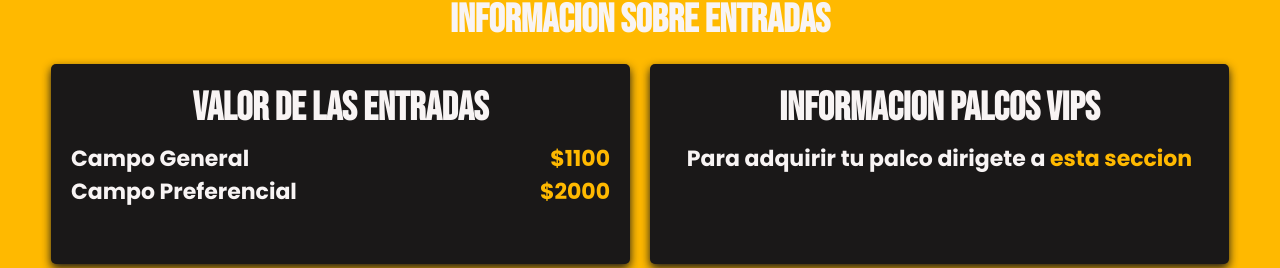
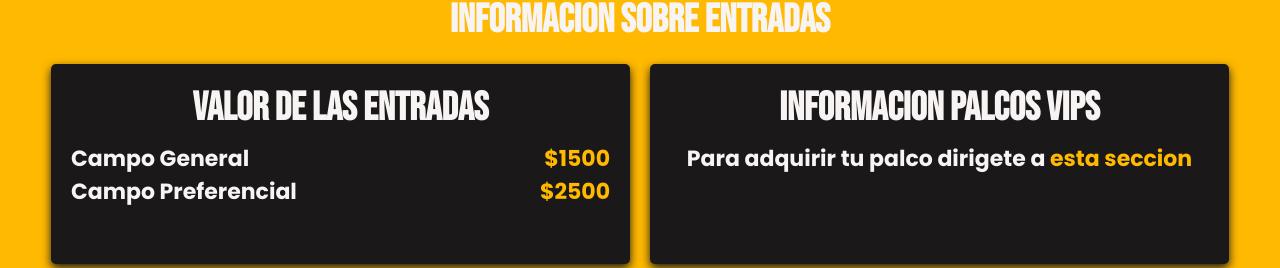
Before and after one commit to juanoliver995/Festival-gchu, a React (Vite) app: page / in a window 1280 px wide. Shown: the part 4048-4316 px from the top of the page. Built offline with nearby package versions, Linux system fonts and the light colour scheme; a web font is replaced by a local one.

Commit message:
cambie precios de entradas

```diff
--- a/src/components/Entradas.jsx
+++ b/src/components/Entradas.jsx
@@ -9,10 +9,10 @@ const Entradas = () => {
                     <div className='informacion-precios generales'>
                         <h3>Valor de las Entradas</h3>
                         <div>
-                            <h4>Campo General <span>$1100</span></h4>
+                            <h4>Campo General <span>$1500</span></h4>
                         </div>
                         <div>
-                            <h4>Campo Preferencial <span>$2000</span></h4>
+                            <h4>Campo Preferencial <span>$2500</span></h4>
                         </div>
                     </div>
                     <div className='informacion-precios vips'>
```
